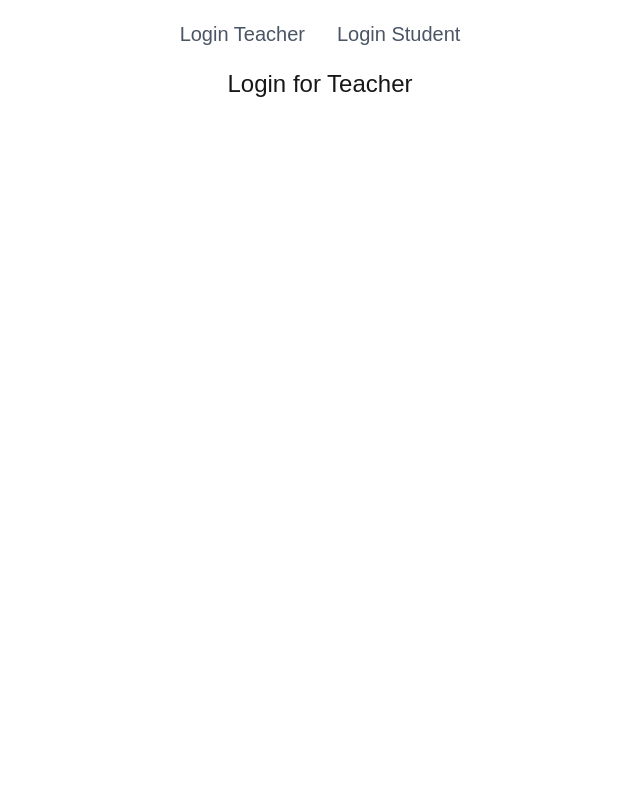
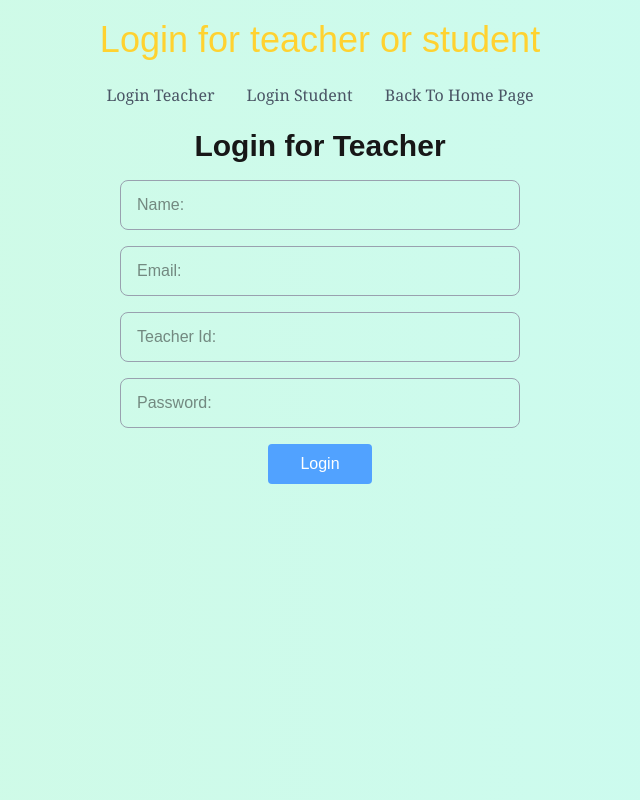
Before and after one commit to Shivam8299/learning_and_practice_next.js, a Next.js app: page /login/teacher in a window 1280 px wide. Shown: the whole page, without its empty margins (320-960 px from the left). Built offline with nearby package versions, Linux system fonts and the light colour scheme.

Commit message:
learn and practice middleware in next.js

```diff
--- a/src/app/about/layout.js
+++ b/src/app/about/layout.js
@@ -5,7 +5,12 @@ function Layout({ children }) {
     <div>
       {/* Navbar */}
       <nav className="fixed top-0 left-0 w-full bg-white shadow-md z-50">
-        <ul className="flex gap-8 justify-center py-4">
+        <ul className="flex gap-8 md:gap-13 justify-center py-4">
+          <li>
+            <Link href="/" className="text-blue-600 font-medium hover:text-blue-800">
+              Home
+            </Link>
+          </li>
           <li>
             <Link href="/about/aboutCollege" className="text-blue-600 font-medium hover:text-blue-800">
               College
--- a/src/app/login/layout.js
+++ b/src/app/login/layout.js
@@ -2,13 +2,17 @@ import Link from "next/link"
 
 function layout({children}) {
   return (
-    <div className="">
+    <div className=" h-screen mt-0 bg-gradient-to-l from-teal-100 to-emerald-100">
+      <h1 className="text-center text-2xl md:text-3xl lg:text-4xl text-amber-300 pt-5">Login for teacher or student </h1>
         <ul className="flex gap-8 justify-center my-5 text-xl text-gray-600">
             <li>
-                <Link href="/login/teacher">Login Teacher</Link>
+                <Link className="text-base font-serif hover:text-blue-400" href="/login/teacher">Login Teacher</Link>
             </li>
             <li>
-                <Link href='/login/student' >Login Student</Link>
+                <Link className="text-base font-serif hover:text-blue-400"  href='/login/student' >Login Student</Link>
+            </li>
+            <li>
+                <Link className="text-base font-serif hover:text-blue-400"  href='/' >Back To Home Page</Link>
             </li>
         </ul>
         {children}
--- a/src/app/login/page.js
+++ b/src/app/login/page.js
@@ -2,10 +2,16 @@ import React from 'react'
 
 function page() {
   return (
-    <div>
-      <h1 className='text-3xl text-center'>
-        Login here for teacher or students
-      </h1>
+    <div >
+      <h1 className='text-center text-2xl md:text-3xl lg:text-4xl mb-4 font-semibold text-[#292929]'>Login Form</h1>
+        <form className='flex flex-col items-center w-full'>
+          <input className='outline-none p-3 border border-gray-400 w-full md:max-w-100 rounded-lg mb-4 px-4' placeholder='Name:'></input>
+          <input className='outline-none p-3 border border-gray-400 w-full md:max-w-100 rounded-lg mb-4 px-4' placeholder='Email:'></input>
+          <input className='outline-none p-3 border border-gray-400 w-full md:max-w-100 rounded-lg mb-4 px-4' placeholder='Roll Number:'></input>
+          <input type='password' className='outline-none p-3 border border-gray-400 w-full md:max-w-100 rounded-lg mb-4 px-4' placeholder='Password:'></input>
+          <button className='px-8 py-2 bg-blue-400 hover:bg-blue-600 rounded text-white'>Login</button>
+        </form>
+
     </div>
   )
 }
--- a/src/app/login/student/page.js
+++ b/src/app/login/student/page.js
@@ -3,7 +3,14 @@ import React from 'react'
 function page() {
   return (
     <div className='w-full'>
-      <h1 className='text-2xl my-10 text-center '>Login For Student</h1>
+      <h1 className='text-2xl md:text-3xl font-semibold my-6 text-center'>Login For Student</h1>
+       <form className='flex flex-col items-center w-full '>
+          <input className='outline-none p-3 border border-gray-400 w-full md:max-w-100 rounded-lg mb-4 px-4' placeholder='Name:'></input>
+          <input className='outline-none p-3 border border-gray-400 w-full md:max-w-100 rounded-lg mb-4 px-4' placeholder='Email:'></input>
+          <input className='outline-none p-3 border border-gray-400 w-full md:max-w-100 rounded-lg mb-4 px-4' placeholder='Roll Number:'></input>
+          <input type='password' className='outline-none p-3 border border-gray-400 w-full md:max-w-100 rounded-lg mb-4 px-4' placeholder='Password:'></input>
+          <button className='px-8 py-2 bg-blue-400 hover:bg-blue-600 rounded text-white'>Login</button>
+        </form>
     </div>
   )
 }
--- a/src/app/login/teacher/page.js
+++ b/src/app/login/teacher/page.js
@@ -3,7 +3,14 @@ import React from 'react'
 function page() {
   return (
     <div>
-        <h1 className='text-2xl text-center'> Login for Teacher</h1>
+        <h1 className='text-2xl md:text-3xl font-semibold text-center mb-4'> Login for Teacher</h1>
+         <form className='flex flex-col items-center w-full'>
+          <input className='outline-none p-3 border border-gray-400 w-full md:max-w-100 rounded-lg mb-4 px-4' placeholder='Name:'></input>
+          <input className='outline-none p-3 border border-gray-400 w-full md:max-w-100 rounded-lg mb-4 px-4' placeholder='Email:'></input>
+          <input className='outline-none p-3 border border-gray-400 w-full md:max-w-100 rounded-lg mb-4 px-4' placeholder='Teacher Id:'></input>
+          <input type='password' className='outline-none p-3 border border-gray-400 w-full md:max-w-100 rounded-lg mb-4 px-4' placeholder='Password:'></input>
+          <button className='px-8 py-2 bg-blue-400 hover:bg-blue-600 rounded text-white'>Login</button>
+        </form>
     </div>
   )
 }
--- a/src/app/school/page.js
+++ b/src/app/school/page.js
@@ -1,12 +1,13 @@
 "use client";
-
+import { useRouter } from "next/navigation";
 function Page() {
+  const router = useRouter()
   const schools = [
     { name: "Springfield Public School", location: "Delhi, India" },
     { name: "St. Xavier’s High School", location: "Mumbai, India" },
     { name: "Green Valley International School", location: "Bangalore, India" },
     { name: "Sunrise Convent School", location: "Chennai, India" },
-    { name: "Hilltop Academy", location: "Pune, India" },
+    { name: "Hilltop Academy", location: "Pune, India" }
   ];
 
   return (
@@ -25,6 +26,9 @@ function Page() {
           </li>
         ))}
       </ul>
+      <div className="text-center mt-4">
+        <button onClick={()=>router.push('/')} className="px-6 py-1 bg-blue-400 text-white rounded my-4">Go Back</button>
+      </div>
     </div>
   );
 }
--- /dev/null
+++ b/src/middleware.js
@@ -0,0 +1,10 @@
+import { NextResponse } from 'next/server'
+
+export function middleware(request) {
+  return NextResponse.redirect(new URL('/login', request.url))
+}
+
+//Matching Path
+export const config = {
+  matcher: ['/about/:path*', '/studentlist/:path*']
+}
```
Also changed, not shown: src/app/school/[...clases]/page.js (line endings or trailing spaces).
